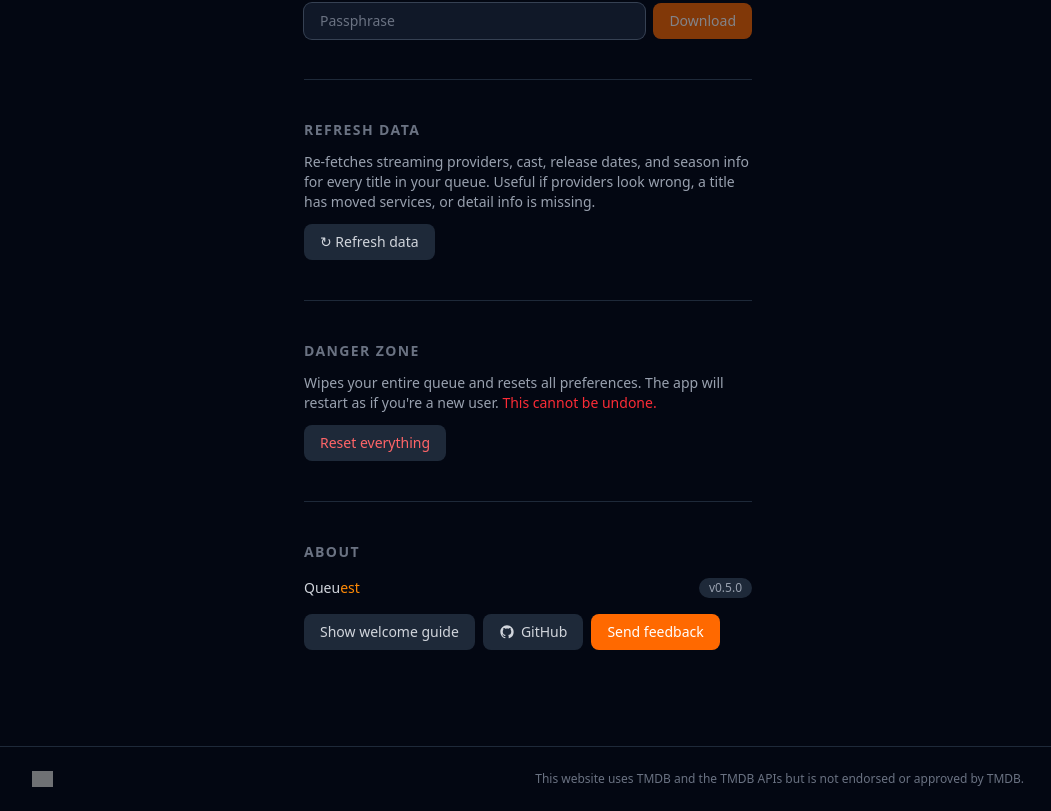
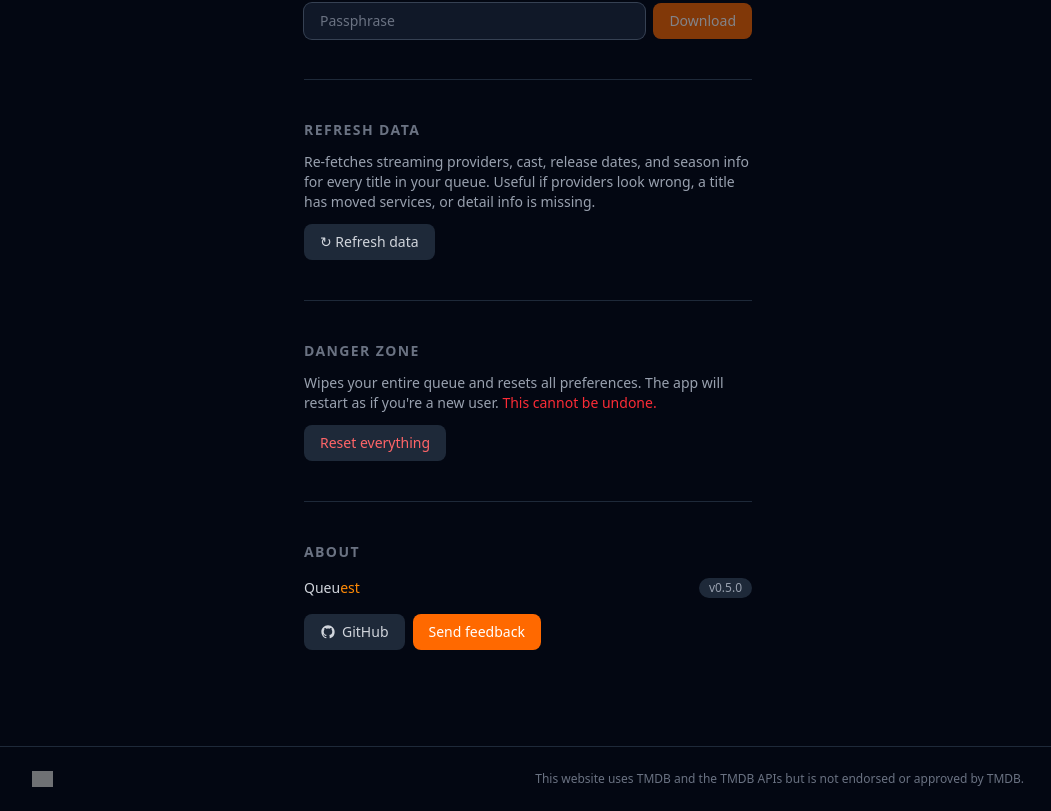
Before and after one commit to zenfinity/queuest, a SvelteKit app: page /settings in a window 1280 px wide. Shown: the part 986-1797 px from the top of the page, without its empty margins (112-1163 px from the left). Built offline with nearby package versions, Linux system fonts and the light colour scheme; grey boxes are pictures that could not be loaded.

Commit message:
Remove "Show welcome guide" button from Settings
Welcome modal no longer exists; remove its button and import.

Co-Authored-By: Claude Sonnet 4.6 <noreply@anthropic.com>
Claude-Session: https://claude.ai/code/session_01T5oRSmMd2sjh8Rn3zzAh7H

```diff
--- a/src/routes/settings/+page.svelte
+++ b/src/routes/settings/+page.svelte
@@ -3,7 +3,7 @@
 	import { getAll, replaceAll, patchProviders, getServices, setServices } from '$lib/db';
 	import { encrypt } from '$lib/crypto';
 	import { theme, toggleTheme } from '$lib/theme.svelte';
-	import { openWelcome } from '$lib/welcome.svelte';
+
 	import { getQueueName, setQueueName, getQueueColors, setQueueColor } from '$lib/queue-colors';
 	import type { WatchlistItem, Provider } from '$lib/types';
 	import pkg from '../../../package.json';
@@ -401,13 +401,6 @@
 		</div>
 
 		<div class="flex flex-wrap gap-2">
-			<button
-				onclick={openWelcome}
-				class="rounded-lg bg-gray-100 px-4 py-2 text-sm font-medium text-gray-700 transition-colors hover:bg-gray-200 dark:bg-gray-800 dark:text-gray-300 dark:hover:bg-gray-700"
-			>
-				Show welcome guide
-			</button>
-
 			<a
 				href={GITHUB_REPO}
 				target="_blank"
```
